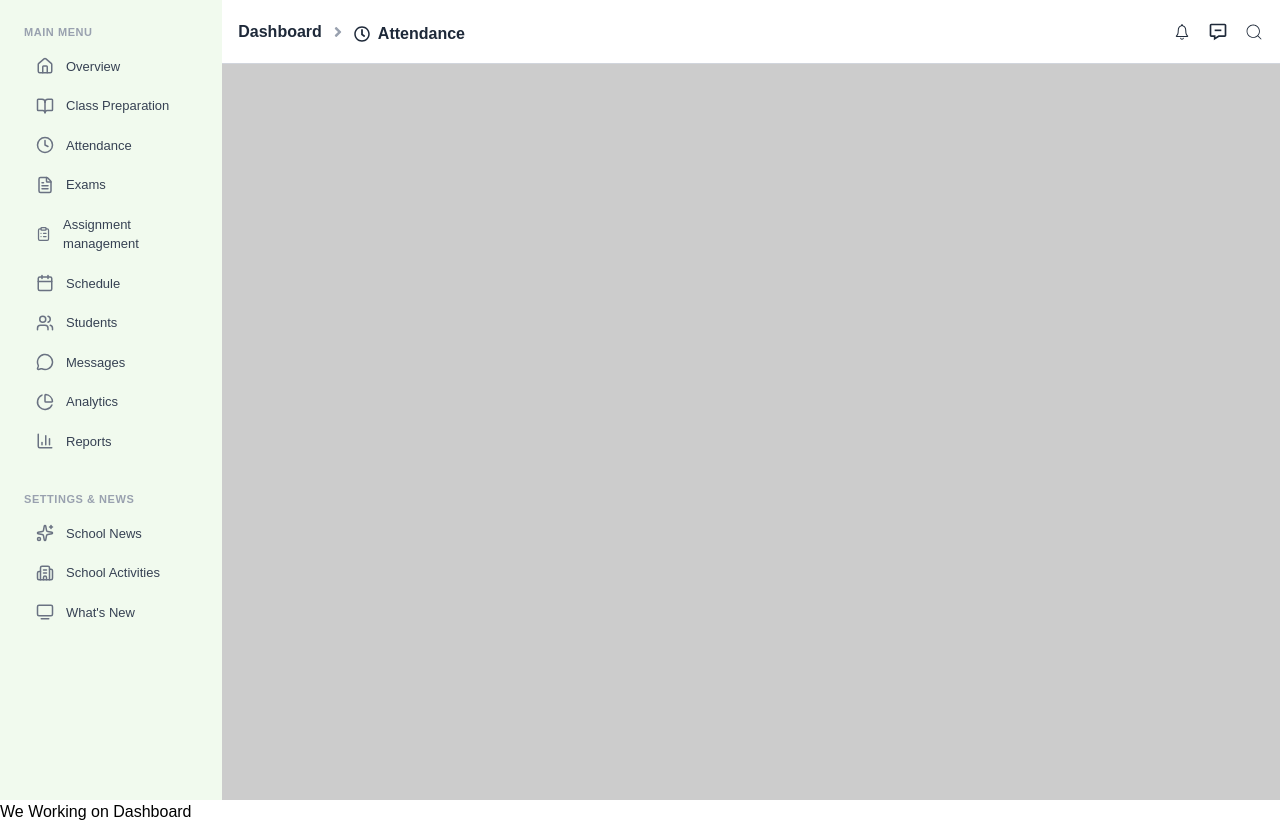
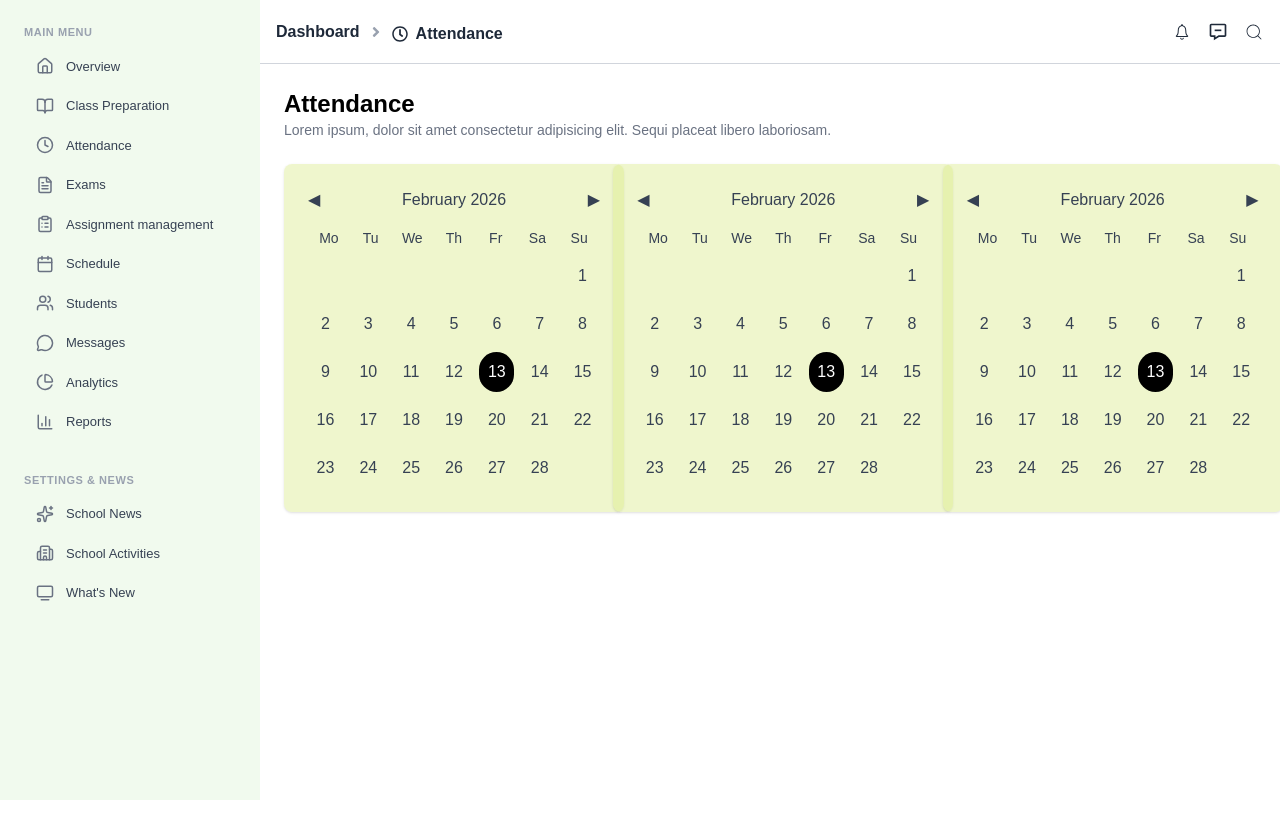
Before and after one commit to HerambBansod/Dash, a Next.js app: page / in a window 1280 px wide. After the commit the page ends 800 px from the top, so only its background shows below. Built offline with nearby package versions, Linux system fonts and the light colour scheme.

Commit message:
updated PageJs

```diff
--- /dev/null
+++ b/app/Components/AttendanceCalender.jsx
@@ -0,0 +1,65 @@
+"use client";
+import { useState } from "react";
+
+export default function Calendar() {
+    const today = new Date();
+
+    const [month, setMonth] = useState(today.getMonth());
+    const [year, setYear] = useState(today.getFullYear());
+    const [selectedDay, setSelectedDay] = useState(today.getDate());
+
+    const daysInMonth = new Date(year, month + 1, 0).getDate();
+
+    let firstDay = new Date(year, month, 1).getDay();
+    firstDay = (firstDay + 6) % 7;
+
+    const days = [];
+    for (let i = 0; i < firstDay; i++) days.push(null);
+    for (let d = 1; d <= daysInMonth; d++) days.push(d);
+
+    const nextMonth = () => {
+        if (month === 11) {
+            setMonth(0);
+            setYear(y => y + 1);
+        } else setMonth(m => m + 1);
+    };
+
+    const prevMonth = () => {
+        if (month === 0) {
+            setMonth(11);
+            setYear(y => y - 1);
+        } else setMonth(m => m - 1);
+    };
+
+    const monthName = new Date(year, month).toLocaleString("default", {
+        month: "long",
+    });
+
+    return (
+        <div className="p-6 w-[340px] text-gray-700 bg-[#D8E983]/40 rounded-lg shadow">
+            <div className="flex justify-between mb-4">
+                <button onClick={prevMonth}>◀</button>
+                <h2>{monthName} {year}</h2>
+                <button onClick={nextMonth}>▶</button>
+            </div>
+
+            <div className="grid grid-cols-7 text-center text-sm mb-2">
+                {["Mo", "Tu", "We", "Th", "Fr", "Sa", "Su"].map(d => <div key={d}>{d}</div>)}
+            </div>
+
+            <div className="grid grid-cols-7 gap-2">
+                {days.map((day, i) => (
+                    <div
+                        key={i}
+                        onClick={() => day && setSelectedDay(day)}
+                        className={`h-10 flex items-center justify-center rounded-full cursor-pointer
+              ${day === selectedDay ? "bg-black text-white" : "hover:bg-gray-200"}
+            `}
+                    >
+                        {day || ""}
+                    </div>
+                ))}
+            </div>
+        </div>
+    );
+}
--- a/app/page.js
+++ b/app/page.js
@@ -1,15 +1,32 @@
 import NavBar from "./Components/NavBar";
 import TopNvabar from "./Components/TopNvabar";
+import AttendanceCalender from "./Components/AttendanceCalender";
+import AttendanceList from "./Components/AttendanceList";
 
 export default function Home() {
   return (
-    <main className="bg-[#cccccc] w-full min-w-[332.5px] h-screen ">
-      <div className="w-full flex ">
-        <NavBar />
+    <main className="bg-[#cccccc] w-full min-w-[332.5px] h-screen flex">
+      <NavBar />
+
+      <div className="flex flex-col flex-1">
         <TopNvabar name="Dashboard" />
-      </div>
-      <div>
-        <h1 className="text-black ">We Working on Dashboard</h1>
+
+        <div className="flex-1 bg-white p-6 space-y-6">
+
+          <div>
+            <h1 className="text-black font-bold text-2xl">Attendance</h1>
+            <p className="text-gray-500 text-sm">
+              Lorem ipsum, dolor sit amet consectetur adipisicing elit. Sequi placeat libero laboriosam.
+            </p>
+          </div>
+
+          <div className="grid grid-cols-1 sm:grid-cols-3 gap-4">
+            <AttendanceCalender />
+            <AttendanceCalender />
+            <AttendanceCalender />
+          </div>
+
+        </div>
       </div>
     </main>
   );
```
Also changed, not shown: app/Components/AttendanceList.jsx (added), app/Components/UserCards.jsx (deleted).
